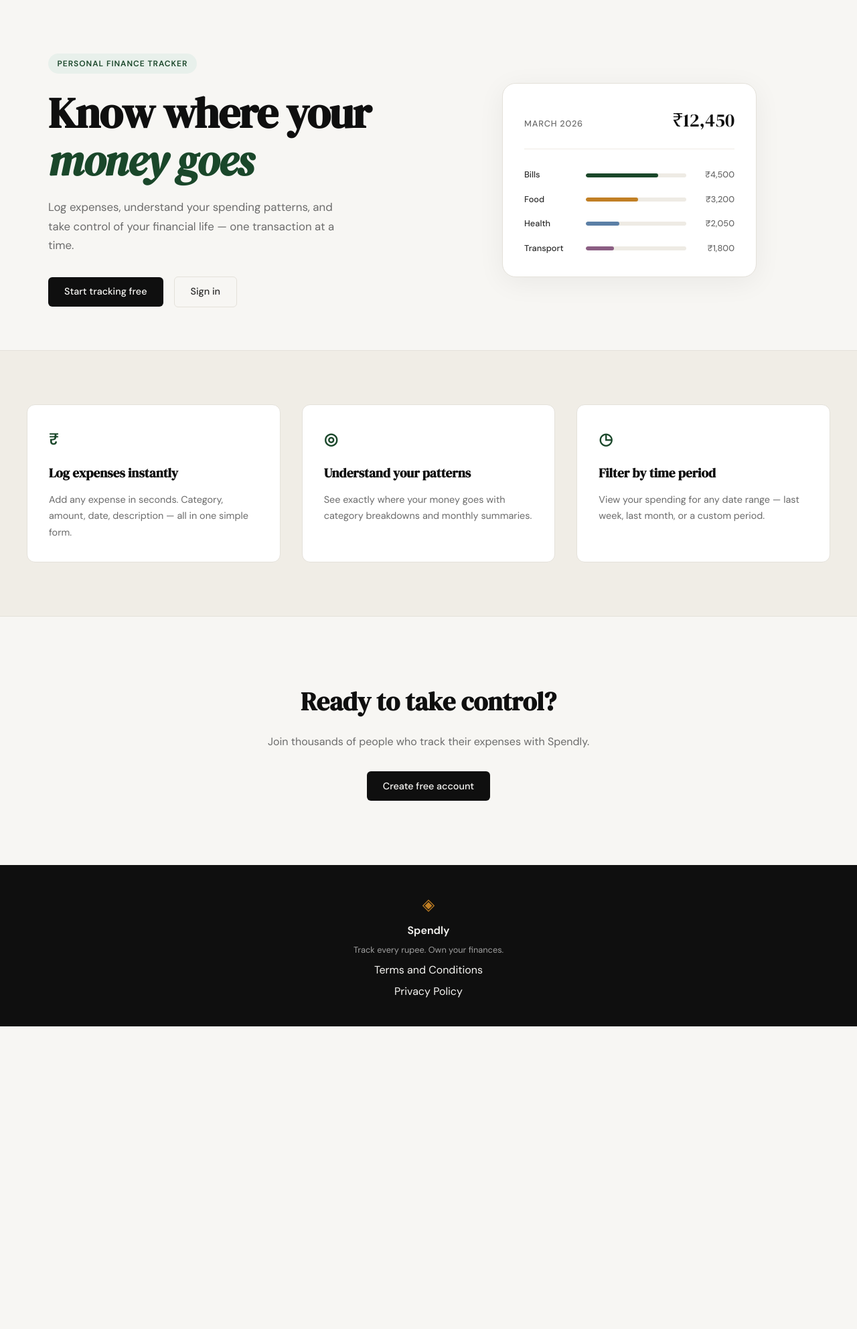
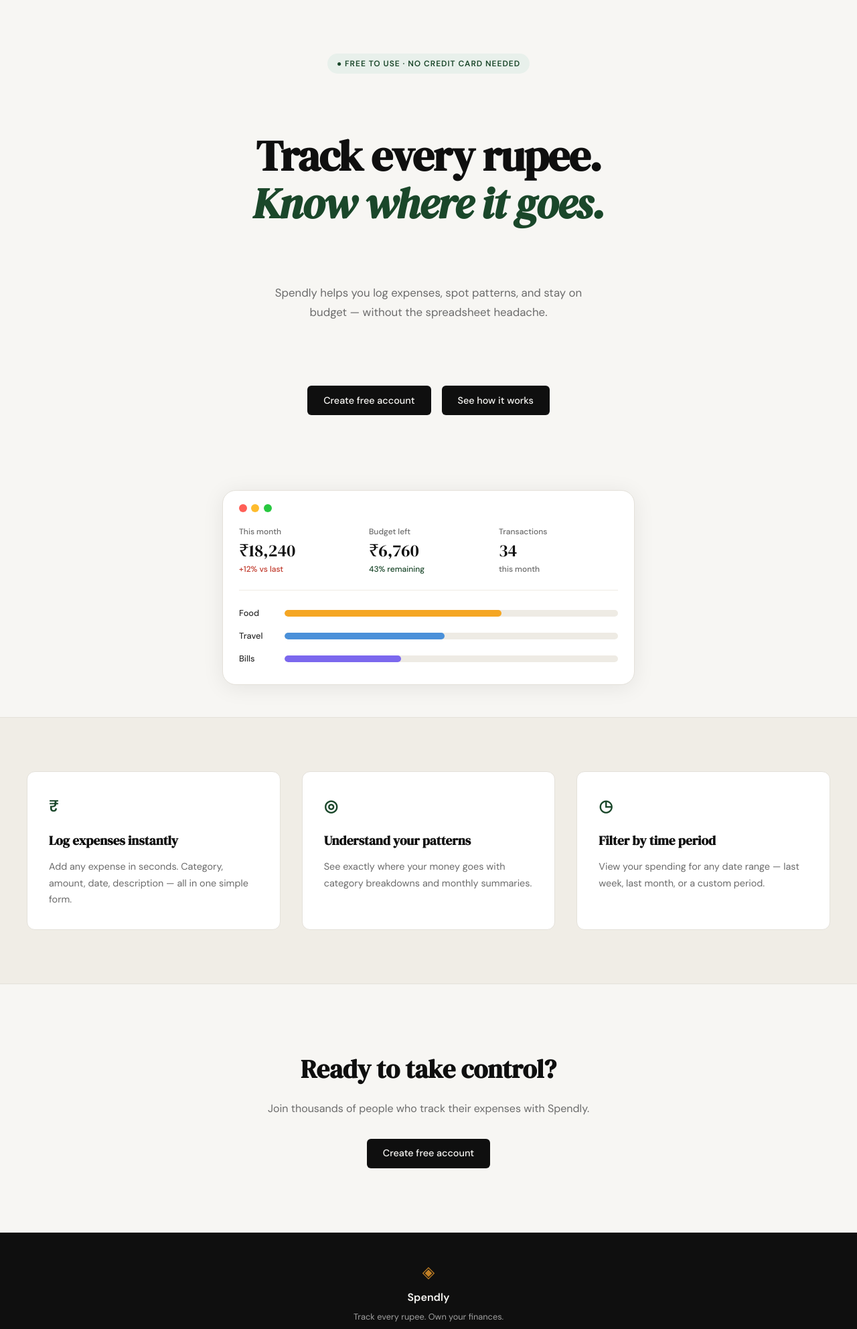
Before and after one commit to kauramarpreet212-netizen/Expense_Tracker, a Flask app: page / in a window 1280 px wide. Shown: the part 61-2046 px from the top of the page at 67% size. Before the commit the page ends 1594 px from the top, so only its background shows below. Run offline with Flask 3, Linux system fonts and the light colour scheme.

Commit message:
landing: redesign hero section to match mockup

```diff
--- /dev/null
+++ b/static/css/landing.css
@@ -0,0 +1,134 @@
+/* ------------------------------------------------------------------ */
+/* Landing page — hero overrides                                        */
+/* ------------------------------------------------------------------ */
+
+.lp-hero {
+    display: flex;
+    flex-direction: column;
+    align-items: center;
+    text-align: center;
+    max-width: 680px;
+    padding-bottom: 3rem;
+}
+
+.lp-hero .hero-subtitle {
+    max-width: 460px;
+    margin-left: auto;
+    margin-right: auto;
+    margin-bottom: 2rem;
+}
+
+.lp-hero .hero-actions {
+    justify-content: center;
+    margin-bottom: 3rem;
+}
+
+/* ------------------------------------------------------------------ */
+/* Mock dashboard window                                               */
+/* ------------------------------------------------------------------ */
+
+.lp-mock-window {
+    background: var(--paper-card);
+    border: 1px solid var(--border);
+    border-radius: var(--radius-lg);
+    padding: 1.25rem 1.5rem 1.75rem;
+    box-shadow: 0 4px 32px rgba(0, 0, 0, 0.08);
+    width: 100%;
+    text-align: left;
+}
+
+.lp-window-dots {
+    display: flex;
+    gap: 0.4rem;
+    margin-bottom: 1.25rem;
+}
+
+.lp-dot {
+    width: 12px;
+    height: 12px;
+    border-radius: 50%;
+}
+
+.lp-dot-red    { background: #ff5f57; }
+.lp-dot-yellow { background: #febc2e; }
+.lp-dot-green  { background: #28c840; }
+
+/* ------------------------------------------------------------------ */
+/* Stats row                                                           */
+/* ------------------------------------------------------------------ */
+
+.lp-stats-row {
+    display: grid;
+    grid-template-columns: repeat(3, 1fr);
+    gap: 1rem;
+    margin-bottom: 1.5rem;
+    padding-bottom: 1.25rem;
+    border-bottom: 1px solid var(--border-soft);
+}
+
+.lp-stat {
+    display: flex;
+    flex-direction: column;
+    gap: 0.2rem;
+}
+
+.lp-stat-label {
+    font-size: 0.75rem;
+    color: var(--ink-muted);
+    font-weight: 500;
+}
+
+.lp-stat-value {
+    font-family: var(--font-display);
+    font-size: 1.6rem;
+    color: var(--ink);
+    line-height: 1.2;
+}
+
+.lp-stat-tag {
+    font-size: 0.75rem;
+    font-weight: 500;
+}
+
+.lp-tag-danger { color: var(--danger); }
+.lp-tag-accent { color: var(--accent); }
+.lp-tag-muted  { color: var(--ink-muted); }
+
+/* ------------------------------------------------------------------ */
+/* Bar chart                                                           */
+/* ------------------------------------------------------------------ */
+
+.lp-bars {
+    display: flex;
+    flex-direction: column;
+    gap: 0.85rem;
+}
+
+.lp-bar-row {
+    display: grid;
+    grid-template-columns: 56px 1fr;
+    align-items: center;
+    gap: 0.75rem;
+}
+
+.lp-bar-label {
+    font-size: 0.8rem;
+    font-weight: 500;
+    color: var(--ink-soft);
+}
+
+.lp-bar-track {
+    height: 10px;
+    background: var(--border-soft);
+    border-radius: 999px;
+    overflow: hidden;
+}
+
+.lp-bar {
+    height: 100%;
+    border-radius: 999px;
+}
+
+.lp-bar-orange { background: #f5a623; }
+.lp-bar-blue   { background: #4a90d9; }
+.lp-bar-purple { background: #7b68ee; }
--- a/templates/landing.html
+++ b/templates/landing.html
@@ -2,59 +2,66 @@
 
 {% block title %}Spendly — Track Every Rupee{% endblock %}
 
+{% block head %}
+<link rel="stylesheet" href="{{ url_for('static', filename='css/landing.css') }}">
+{% endblock %}
+
 {% block content %}
 
-<section class="hero">
-    <div class="hero-inner">
-        <div class="hero-badge">Personal Finance Tracker</div>
+<section class="hero lp-hero">
+    <div class="hero-badge">● Free to use · No credit card needed</div>
     <h1 class="hero-title">
-            Know where your<br>
-            <em>money goes</em>
+        Track every rupee.<br>
+        <em>Know where it goes.</em>
     </h1>
     <p class="hero-subtitle">
-            Log expenses, understand your spending patterns,
-            and take control of your financial life —
-            one transaction at a time.
+        Spendly helps you log expenses, spot patterns, and stay
+        on budget — without the spreadsheet headache.
     </p>
     <div class="hero-actions">
-            <a href="{{ url_for('register') }}" class="btn-primary">Start tracking free</a>
-            <a href="{{ url_for('login') }}" class="btn-ghost">Sign in</a>
+        <a href="{{ url_for('register') }}" class="btn-primary">Create free account</a>
+        <a href="#" class="btn-primary">See how it works</a>
+    </div>
+    <div class="lp-mock-window">
+        <div class="lp-window-dots">
+            <span class="lp-dot lp-dot-red"></span>
+            <span class="lp-dot lp-dot-yellow"></span>
+            <span class="lp-dot lp-dot-green"></span>
+        </div>
+        <div class="lp-stats-row">
+            <div class="lp-stat">
+                <span class="lp-stat-label">This month</span>
+                <span class="lp-stat-value">₹18,240</span>
+                <span class="lp-stat-tag lp-tag-danger">+12% vs last</span>
+            </div>
+            <div class="lp-stat">
+                <span class="lp-stat-label">Budget left</span>
+                <span class="lp-stat-value">₹6,760</span>
+                <span class="lp-stat-tag lp-tag-accent">43% remaining</span>
+            </div>
+            <div class="lp-stat">
+                <span class="lp-stat-label">Transactions</span>
+                <span class="lp-stat-value">34</span>
+                <span class="lp-stat-tag lp-tag-muted">this month</span>
             </div>
         </div>
-    <div class="hero-visual">
-        <div class="mock-card">
-            <div class="mock-card-header">
-                <span class="mock-label">March 2026</span>
-                <span class="mock-total">₹12,450</span>
+        <div class="lp-bars">
+            <div class="lp-bar-row">
+                <span class="lp-bar-label">Food</span>
+                <div class="lp-bar-track">
+                    <div class="lp-bar lp-bar-orange" style="width: 65%"></div>
                 </div>
-            <div class="mock-bars">
-                <div class="mock-bar-row">
-                    <span class="mock-cat">Bills</span>
-                    <div class="mock-bar-track">
-                        <div class="mock-bar" style="width: 72%"></div>
             </div>
-                    <span class="mock-amt">₹4,500</span>
+            <div class="lp-bar-row">
+                <span class="lp-bar-label">Travel</span>
+                <div class="lp-bar-track">
+                    <div class="lp-bar lp-bar-blue" style="width: 48%"></div>
                 </div>
-                <div class="mock-bar-row">
-                    <span class="mock-cat">Food</span>
-                    <div class="mock-bar-track">
-                        <div class="mock-bar mock-bar-2" style="width: 52%"></div>
             </div>
-                    <span class="mock-amt">₹3,200</span>
-                </div>
-                <div class="mock-bar-row">
-                    <span class="mock-cat">Health</span>
-                    <div class="mock-bar-track">
-                        <div class="mock-bar mock-bar-3" style="width: 33%"></div>
-                    </div>
-                    <span class="mock-amt">₹2,050</span>
-                </div>
-                <div class="mock-bar-row">
-                    <span class="mock-cat">Transport</span>
-                    <div class="mock-bar-track">
-                        <div class="mock-bar mock-bar-4" style="width: 28%"></div>
-                    </div>
-                    <span class="mock-amt">₹1,800</span>
+            <div class="lp-bar-row">
+                <span class="lp-bar-label">Bills</span>
+                <div class="lp-bar-track">
+                    <div class="lp-bar lp-bar-purple" style="width: 35%"></div>
                 </div>
             </div>
         </div>
```
Lines whose indentation alone changed are shown as unchanged.
